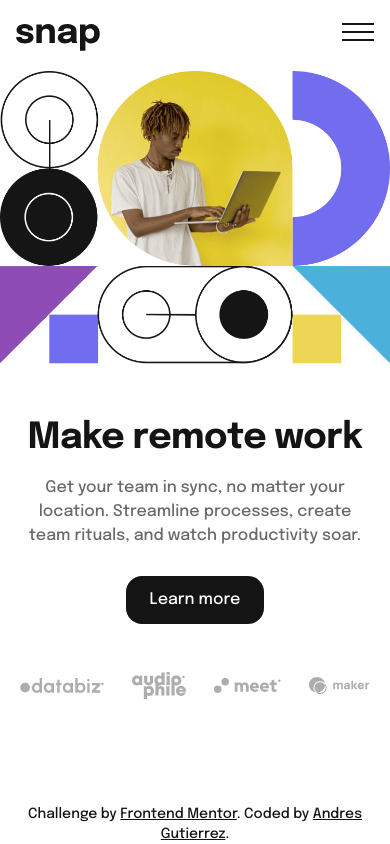
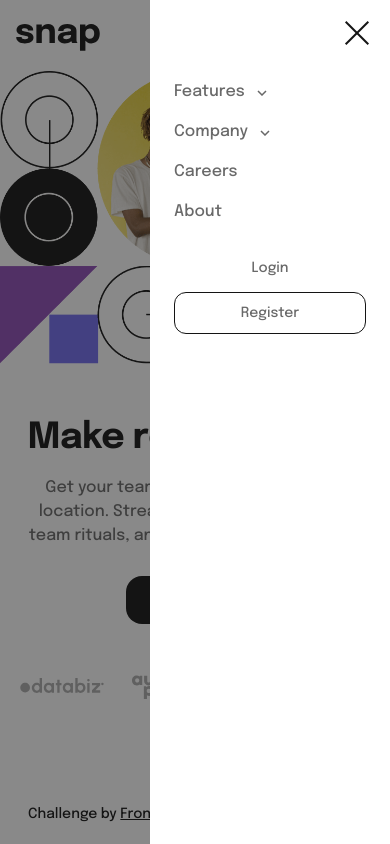
Before and after one commit to AGutierrezR/intro-section-with-dropdown-navigation, a website built with Vite: page index.html in a window 390 px wide. Both pictures are taken after a click on the button "Open menu". Built offline with nearby package versions, Linux system fonts and the light colour scheme.

Commit message:
Add mobile navigation

```diff
--- a/index.html
+++ b/index.html
@@ -14,7 +14,7 @@
 
     <title>Frontend Mentor | Intro section with dropdown navigation</title>
   </head>
-  <body>
+  <body x-data="{ isMenuOpen: false }" :class="isMenuOpen ? 'lock-scroll' : ''">
     <header class="relative">
       <div class="mx-auto max-w-[86.875rem] px-4 py-5">
         <div class="flex items-center justify-between lg:space-x-10">
@@ -101,7 +101,104 @@
             </div>
           </div>
         </div>
+
         <!-- Mobile menu -->
+        <div class="lg:hidden" id="mobileMenu">
+          <div
+            class="fixed inset-0 z-10 translate-x-full transition-colors duration-200 ease-in-out"
+            :class="isMenuOpen ? '!translate-x-[0] !bg-almost-black/50' : ''"
+            @click="isMenuOpen = false"
+          ></div>
+          <div
+            class="fixed right-0 top-0 z-10 h-screen w-full max-w-[15rem] translate-x-[150%] transform bg-white p-6 pt-20 text-base text-medium-gray transition-transform duration-300"
+            :class="isMenuOpen ? ' !translate-x-0' : ''"
+          >
+            <button
+              type="button"
+              class="absolute right-5 top-5"
+              @click="isMenuOpen = false"
+            >
+              <span class="sr-only">Close menu</span>
+              <img src="images/icon-close-menu.svg" alt="" />
+            </button>
+            <ul class="space-y-4">
+              <li x-data="flyout" class="relative">
+                <button
+                  type="button"
+                  @click="toggle"
+                  :aria-expanded="open"
+                  class="icon-menu"
+                >
+                  Features
+                </button>
+                <div x-show="open">
+                  <ul class="flex flex-col gap-4 rounded-md px-6 pb-2 pt-7">
+                    <li>
+                      <a href="#" class="icon-todo flex items-center gap-4">
+                        Todo List
+                      </a>
+                    </li>
+                    <li>
+                      <a class="icon-calendar flex items-center gap-4" href="#">
+                        Calendar</a
+                      >
+                    </li>
+                    <li>
+                      <a
+                        class="icon-reminders flex items-center gap-4"
+                        href="#"
+                      >
+                        Reminders</a
+                      >
+                    </li>
+                    <li>
+                      <a class="icon-planning flex gap-4" href="#"> Planning</a>
+                    </li>
+                  </ul>
+                </div>
+              </li>
+              <li x-data="flyout" class="relative">
+                <button
+                  type="button"
+                  @click="toggle"
+                  :aria-expanded="open"
+                  class="icon-menu"
+                >
+                  Company
+                </button>
+                <div x-show="open">
+                  <ul class="flex flex-col gap-4 rounded-md px-6 pb-2 pt-7">
+                    <li>
+                      <a href="#">History</a>
+                    </li>
+                    <li>
+                      <a href="#">Our Team</a>
+                    </li>
+                    <li>
+                      <a href="#">Blog</a>
+                    </li>
+                  </ul>
+                </div>
+              </li>
+              <li><a href="#">Careers</a></li>
+              <li><a href="#">About</a></li>
+            </ul>
+            <ul class="mt-6 block text-center text-[14px]">
+              <li>
+                <a class="b mb-1 inline-block w-full rounded-xl p-2" href="#"
+                  >Login</a
+                >
+              </li>
+              <li>
+                <a
+                  class="inline-block w-full rounded-xl border border-almost-black p-2"
+                  href="#"
+                  >Register</a
+                >
+              </li>
+            </ul>
+          </div>
+        </div>
       </div>
     </header>
 
--- a/src/styles.css
+++ b/src/styles.css
@@ -9,6 +9,8 @@
     display: flex;
     flex-direction: column;
     min-height: 100vh;
+    overflow-x: hidden;
+    position: relative;
   }
 
   main {
@@ -17,6 +19,11 @@
 }
 
 @layer components {
+  body.lock-scroll {
+    height: 100vh;
+    overflow: hidden;
+  }
+
   .icon-menu::after {
     content: url('../images/icon-arrow-down.svg');
     @apply ml-2 inline-block transition;
```
